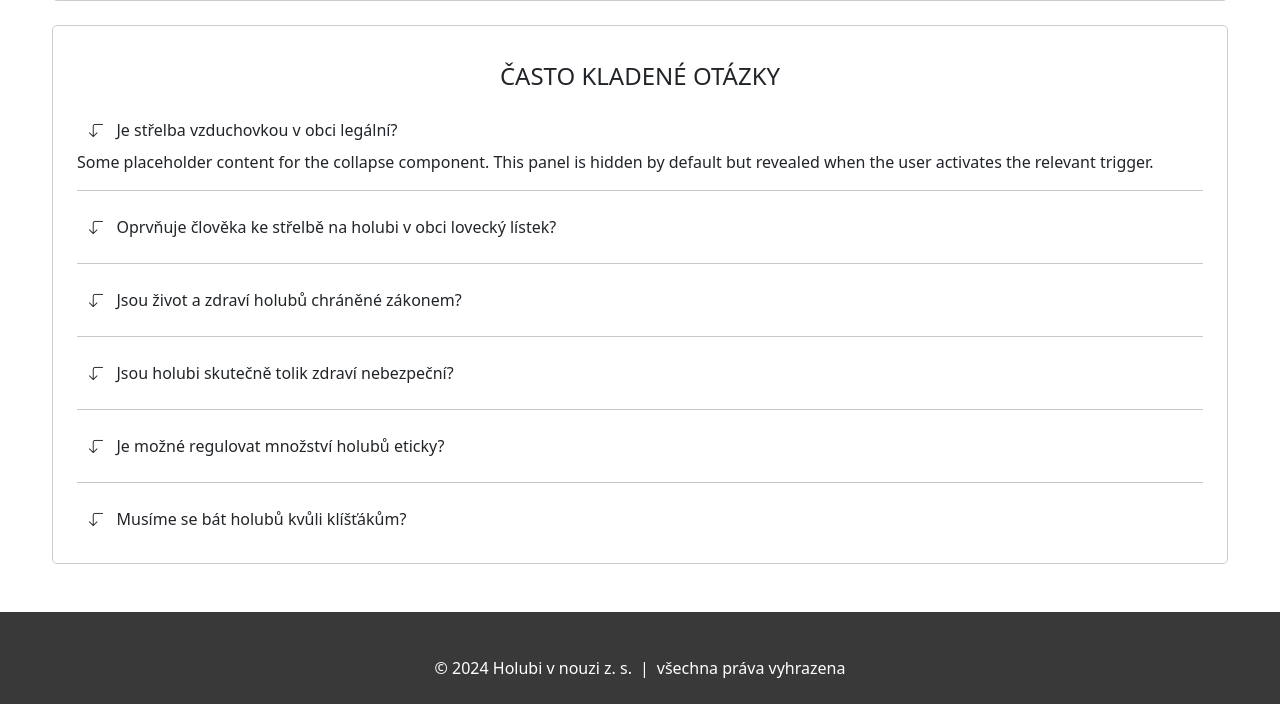
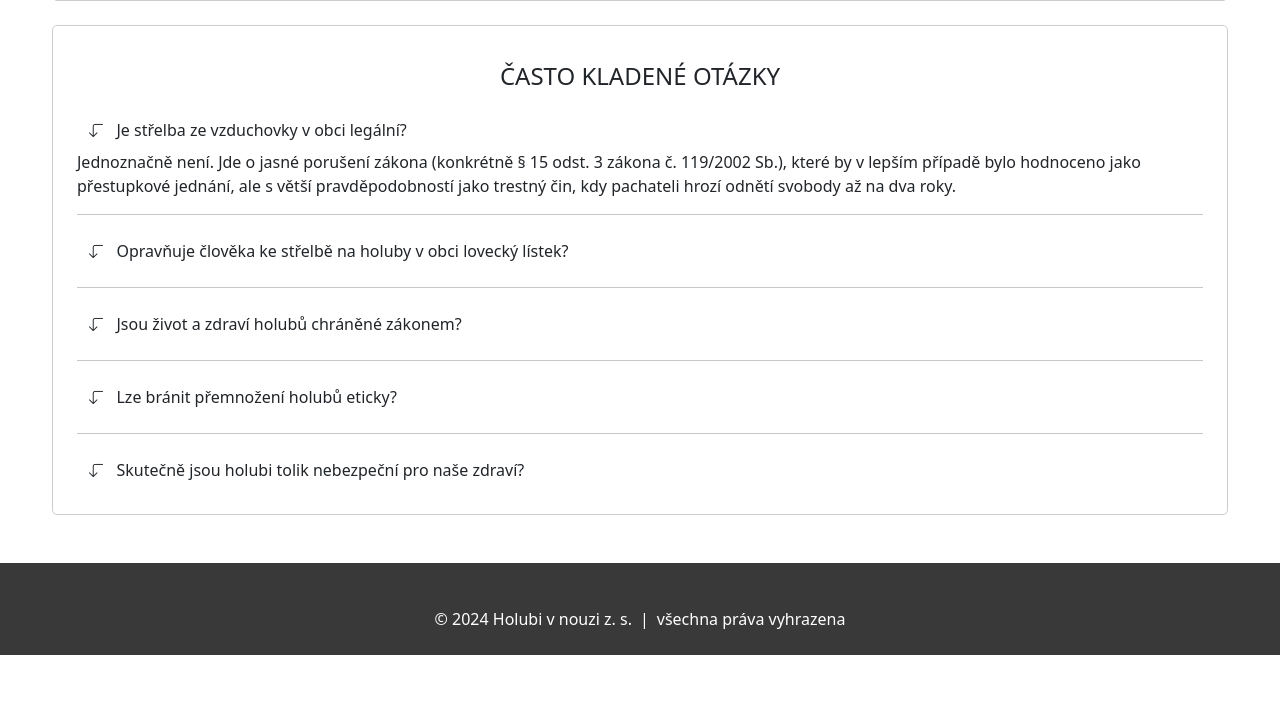
Before and after one commit to Diana-Prusova/holubi_app_PYTHON_DJANGO, a Django app: page / in a window 1280 px wide, after a click on "Je střelba ze vzduchovky v obci legální?". Shown: the part 970-1674 px from the top of the page. After the commit the page ends 1625 px from the top, so only its background shows below. Run offline with Django 4.2, Linux system fonts and the light colour scheme; data that the repository does not hold is empty; some libraries are stand-ins or nearby versions.

Commit message:
add text

```diff
--- a/mapa_holubu/templates/index.html
+++ b/mapa_holubu/templates/index.html
@@ -76,12 +76,15 @@
             data-bs-toggle="collapse" href="#collapseVzduchovka" role="button"
             aria-expanded="false" aria-controls="collapseVzduchovka">
                 <i class="bi bi-arrow-90deg-down" style="font-size: 15px;"></i>
-                &nbsp;&nbsp;Je střelba vzduchovkou v obci legální?
+                &nbsp;&nbsp;Je střelba ze vzduchovky v obci legální?
             </div>
         </div>
         <div class="collapse" id="collapseVzduchovka">
             <div class="card-body">
-                Some placeholder content for the collapse component. This panel is hidden by default but revealed when the user activates the relevant trigger.
+                <b>Jednoznačně není.</b> Jde o jasné porušení zákona (konkrétně § 15 odst. 3
+                zákona č. 119/2002 Sb.), které by v lepším případě bylo hodnoceno jako
+                přestupkové jednání, ale s větší pravděpodobností jako trestný čin, kdy
+                pachateli <b>hrozí odnětí svobody až na dva roky.</b>
             </div>
         </div>
 
@@ -92,12 +95,17 @@
             data-bs-toggle="collapse" href="#collapseLoveckyListek" role="button"
             aria-expanded="false" aria-controls="collapseLoveckyListek">
                 <i class="bi bi-arrow-90deg-down" style="font-size: 15px;"></i>
-                &nbsp;&nbsp;Oprvňuje člověka ke střelbě na holubi v obci lovecký lístek?
+                &nbsp;&nbsp;Opravňuje člověka ke střelbě na holuby v obci lovecký lístek?
             </div>
         </div>
         <div class="collapse" id="collapseLoveckyListek">
             <div class="card-body">
-                Some placeholder content for the collapse component. This panel is hidden by default but revealed when the user activates the relevant trigger.
+                Ne. Lovecký lístek opravňuje k lovení pouze na honebním pozemku.
+                Podle § 2, zákona č. 449/2001 Sb. se jakékoliv pozemky uvnitř hranice
+                současně zastavěného území obce, jako náměstí, návsi, tržiště, ulice,
+                nádvoří, cesty, hřiště a parky nedají považovat za honební pozemky.
+                <b>Ublížení zvířeti v obci by proto i tak bylo posuzováno podle
+                § 5 odst. 1 zákona č.246/1992 Sb., na ochranu zvířat proti týrání.</b>
             </div>
         </div>
 
@@ -113,7 +121,33 @@
         </div>
         <div class="collapse" id="collapseUblizeni">
             <div class="card-body">
-                Some placeholder content for the collapse component. This panel is hidden by default but revealed when the user activates the relevant trigger.
+                Ano. Ublížení holubovi (či jinému zvířeti) nebo jeho usmrcení je povoleno
+                jen za výjimečných podmínek (například při útoku zvířete) nebo s příslušným
+                povolením. V ostatních případech je takový čin posuzován s ohledem na jeho
+                povahu <b>buď jako přestupek, podle § 27 zákona č. 246/1992 Sb., kde hrozí
+                pokuta až 1 000 000 Kč, nebo jako trestný čin, podle § 302 zákona č. 40/2009 Sb.,
+                kde hrozí odnětí svobody až na 5 let.</b>
+            </div>
+        </div>
+
+        <hr>
+
+        <div class="row">
+            <div class="fw-bolder py-2 px-4 my-row-link"
+            data-bs-toggle="collapse" href="#collapseHolubniky" role="button"
+            aria-expanded="false" aria-controls="collapseHolubniky">
+                <i class="bi bi-arrow-90deg-down" style="font-size: 15px;"></i>
+                &nbsp;&nbsp;Lze bránit přemnožení holubů eticky?
+            </div>
+        </div>
+        <div class="collapse" id="collapseHolubniky">
+            <div class="card-body">
+                Ano. Na rozdíl od odstřelu nebo obzvlášť krutého zplynování existuje etický a
+                skvěle funkční způsob - obecní holubníky. V místě, kde je takový holubník se do
+                něj holubi stáhnout a kladou tam svá vejce, ty jsou pak vyměňovány za atrapy.
+                Holubi v takovém holubníku navíc tráví 80 % svého času, takže se sníží znečištění
+                dané lokality trusem. Více informací
+                <a href="https://www.obecniholubnik.cz/" target="_blank">zde</a>.
             </div>
         </div>
 
@@ -124,47 +158,29 @@
             data-bs-toggle="collapse" href="#collapseNemoci" role="button"
             aria-expanded="false" aria-controls="collapseNemoci">
                 <i class="bi bi-arrow-90deg-down" style="font-size: 15px;"></i>
-                &nbsp;&nbsp;Jsou holubi skutečně tolik zdraví nebezpeční?
+                &nbsp;&nbsp;Skutečně jsou holubi tolik nebezpeční pro naše zdraví?
             </div>
         </div>
         <div class="collapse" id="collapseNemoci">
             <div class="card-body">
-                Some placeholder content for the collapse component. This panel is hidden by default but revealed when the user activates the relevant trigger.
+                Holubi, stejně jako všechna volně žijící zvířata, trpí na různé nemoci
+                i parazity. Je ale podstatné upřesnit, že absolutní většina z nich není přenosná
+                na člověka. <a href="https://pubmed.ncbi.nlm.nih.gov/15066331/" target="_blank">
+                Tato studie</a> dokonce odhalila, že <b>ze všech nemocí, kterými mohou holubi trpět,
+                je jich na člověka přenosných pouze sedm.</b> (Rozpis nejčastěji zmiňovaných nemocí
+                a parazitů a pravděpodobnost jejich přenosu na člověka si můžete prohlédnout
+                <a href="https://www.erna-graff-stiftung.de/tauben/krankheiten/"
+                target="_blank">zde</a>.)
+                <br><br>
+                Zkušenosti lidí pečující o volně žijící holuby pak ukázaly, že <b>takovýto přenos
+                je výjimečný. A to i v případě, jsou-li lidé s holuby v každodenním bezprostředním
+                kontaktu.</b> To potvrzuje i výše uvedená studie. Zjistila totiž, že k nákaze
+                nedochází ani tak při kontaktu s holuby, jako spíš při kontaktu s velkými nánosy
+                holubího trusu (typickým příkladem jsou půdy, kde se trus neodklízel i několik
+                let). V takovém případě je určitě na místě používat ochranné pomůcky (respirátor,
+                rukavice…).
             </div>
         </div>
-
-        <hr>
-
-        <div class="row">
-            <div class="fw-bolder py-2 px-4 my-row-link"
-            data-bs-toggle="collapse" href="#collapseHolubniky" role="button"
-            aria-expanded="false" aria-controls="collapseHolubniky">
-                <i class="bi bi-arrow-90deg-down" style="font-size: 15px;"></i>
-                &nbsp;&nbsp;Je možné regulovat množství holubů eticky?
-            </div>
-        </div>
-        <div class="collapse" id="collapseHolubniky">
-            <div class="card-body">
-                Some placeholder content for the collapse component. This panel is hidden by default but revealed when the user activates the relevant trigger.
-            </div>
-        </div>
-
-        <hr>
-
-        <div class="row">
-            <div class="fw-bolder py-2 px-4 my-row-link"
-            data-bs-toggle="collapse" href="#collapseKlistaky" role="button"
-            aria-expanded="false" aria-controls="collapseKlistaky">
-                <i class="bi bi-arrow-90deg-down" style="font-size: 15px;"></i>
-                &nbsp;&nbsp;Musíme se bát holubů kvůli klíšťákům?
-            </div>
-        </div>
-        <div class="collapse" id="collapseKlistaky">
-            <div class="card-body">
-                Some placeholder content for the collapse component. This panel is hidden by default but revealed when the user activates the relevant trigger.
-            </div>
-        </div>
-
     </div>
 
 {% endblock %}
```
